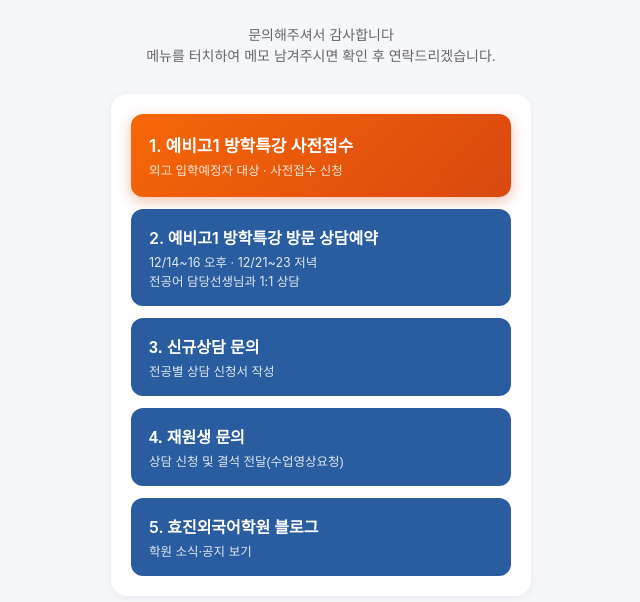
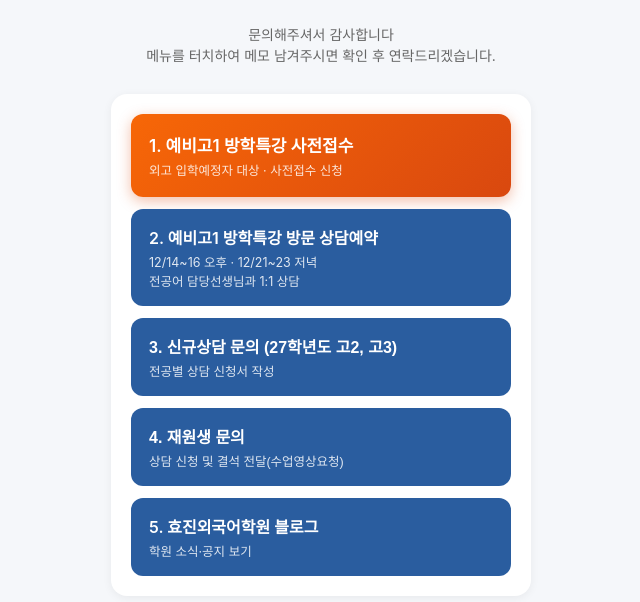
Before and after one commit to hugh9848-afk/hyojin-contact, a plain HTML site: page index.html in a window 1280 px wide. Shown: the top 602 px of the page, without its empty margins (319-959 px from the left). Drawn offline with Linux system fonts and the light colour scheme.

Commit message:
신규상담 문의 버튼에 (27학년도 고2, 고3) 추가

```diff
--- a/index.html
+++ b/index.html
@@ -145,7 +145,7 @@
       <a class="btn" target="_blank" rel="noopener" href="https://forms.gle/YLEzrR9RAxj41bto7">2. 예비고1 방학특강 방문 상담예약
         <span class="desc">12/14~16 오후 · 12/21~23 저녁<br>전공어 담당선생님과 1:1 상담</span>
       </a>
-      <button class="btn" onclick="showView('view-new')">3. 신규상담 문의
+      <button class="btn" onclick="showView('view-new')">3. 신규상담 문의 (27학년도 고2, 고3)
         <span class="desc">전공별 상담 신청서 작성</span>
       </button>
       <button class="btn" onclick="showView('view-existing')">4. 재원생 문의
```
